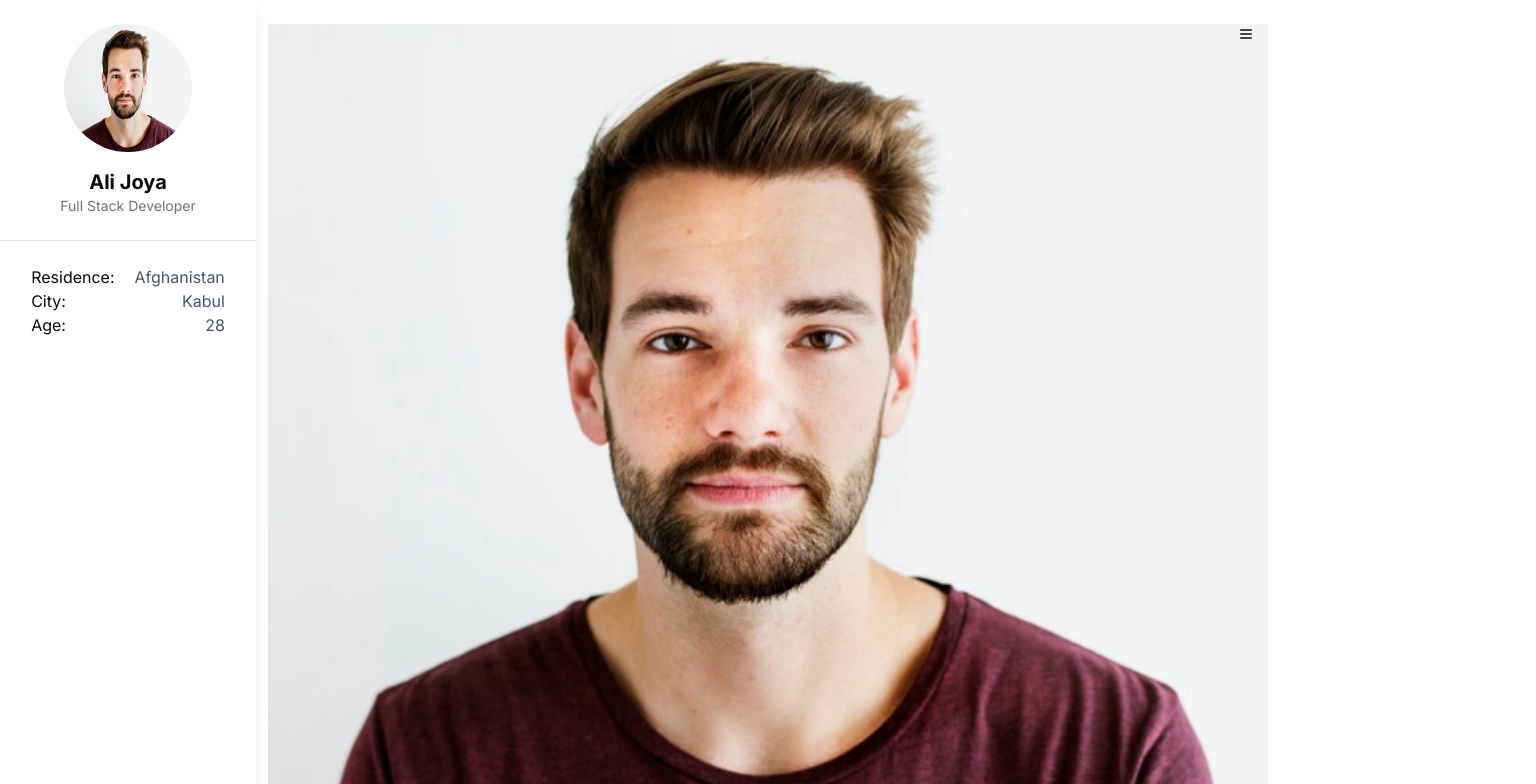
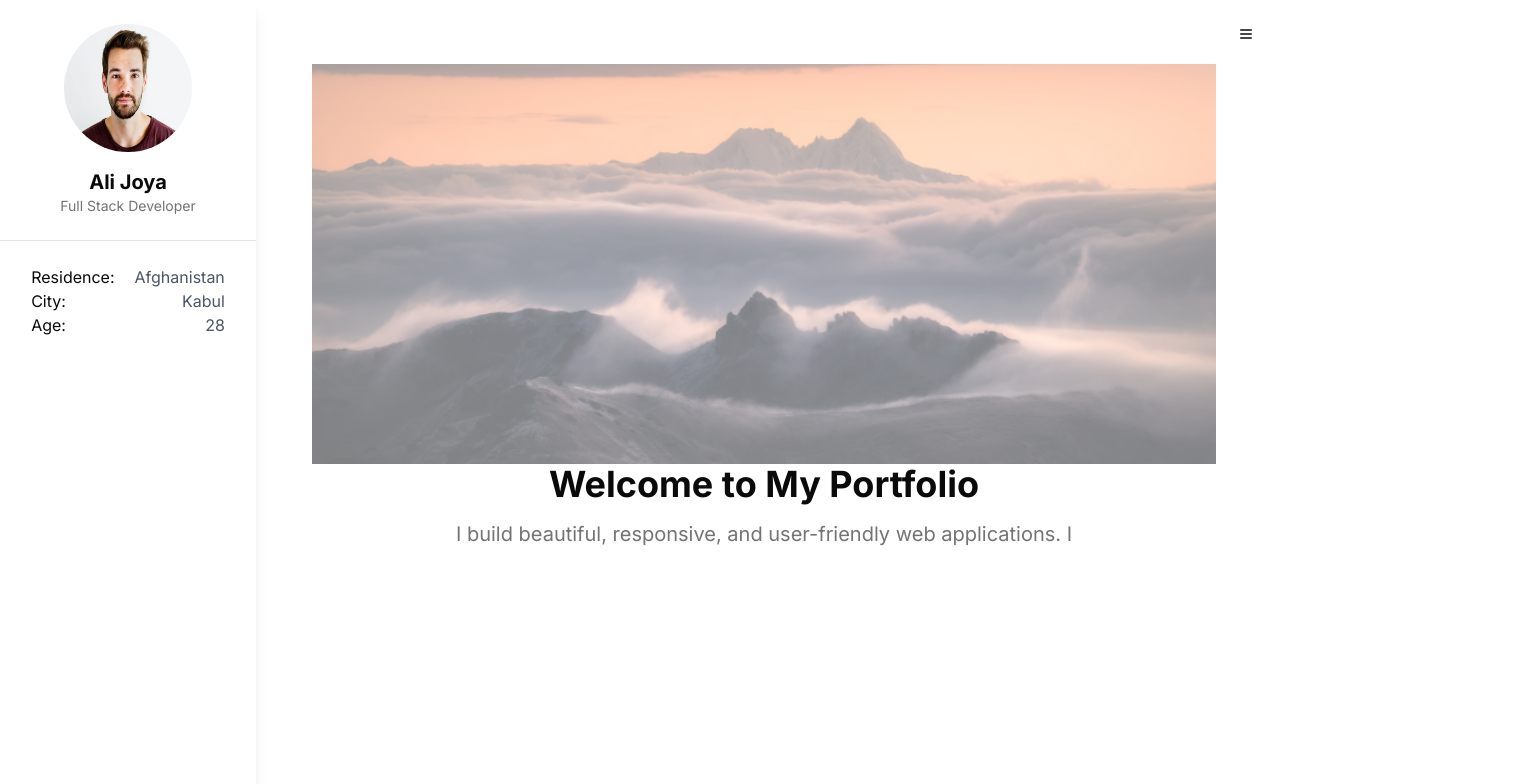
Before and after one commit to alinexon/my-portfolio, a Next.js app: page / in a window 1280 px wide. Shown: the top 784 px of the page, 1536 px wide, since content can reach past the window. Built offline with nearby package versions, Linux system fonts and the light colour scheme.

Commit message:
add fexed size to the project

```diff
--- a/src/components/main-content.tsx
+++ b/src/components/main-content.tsx
@@ -1,35 +1,30 @@
 "use client";
 
 import Image from "next/image";
-import React from "react";
 
 type Props = {
   isRightSidebarOpen: boolean;
 };
 
-function MainContant({ isRightSidebarOpen }: Props) {
+function MainContent({ isRightSidebarOpen }: Props) {
   return (
     <main
-      className={`transition-all duration-300 px-4 py-6 min-h-screen relative z-10 ${
-        isRightSidebarOpen ? "lg:mr-64 " : "lg:-mr-64"
+      className={`transition-all duration-300 px-16 py-16 min-h-screen relative z-10 lg:ml-62 ${
+        isRightSidebarOpen ? "lg:translate-x-[-12rem]" : "lg:translate-x-0"
       }`}
     >
       <section id="home" className="min-h-screen">
-        <div className="max-w-[1000px] h-64 mx-auto text-center">
+        <div className="w-full h-16 mx-auto text-center">
           <Image
-            src="/images/profileimg.png"
+            src="/images/mountain.png"
             alt="bg Photo"
             width={1000}
             height={300}
+            className="h-[400px] w-[1200px] opacity-50"
           />
           <h1 className="text-4xl font-bold mb-4">Welcome to My Portfolio</h1>
           <p className="text-xl text-muted-foreground">
             I build beautiful, responsive, and user-friendly web applications. I
-            build beautiful, responsive, and user-friendly web applications. I
-            build beautiful, responsive, and user-friendly web applications. I
-            build beautiful, responsive, and user-friendly web applications. I
-            build beautiful, responsive, and user-friendly web applications. I
-            build beautiful, responsive, and user-friendly web applications. I
           </p>
         </div>
       </section>
@@ -37,4 +32,45 @@ function MainContant({ isRightSidebarOpen }: Props) {
   );
 }
 
-export default MainContant;
+export default MainContent;
+
+// "use client";
+
+// import Image from "next/image";
+// import React from "react";
+
+// type Props = {
+//   isRightSidebarOpen: boolean;
+// };
+
+// function MainContant({ isRightSidebarOpen }: Props) {
+//   return (
+//     <main
+//       className={`transition-all duration-300 px-4 py-6 min-h-screen relative z-10 ${
+//         isRightSidebarOpen ? "lg:mr-64 " : "lg:-mr-64"
+//       }`}
+//     >
+//       <section id="home" className="min-h-screen">
+//         <div className="max-w-[1000px] h-64 mx-auto text-center">
+//           <Image
+//             src="/images/profileimg.png"
+//             alt="bg Photo"
+//             width={1000}
+//             height={300}
+//           />
+//           <h1 className="text-4xl font-bold mb-4">Welcome to My Portfolio</h1>
+//           <p className="text-xl text-muted-foreground">
+//             I build beautiful, responsive, and user-friendly web applications. I
+//             build beautiful, responsive, and user-friendly web applications. I
+//             build beautiful, responsive, and user-friendly web applications. I
+//             build beautiful, responsive, and user-friendly web applications. I
+//             build beautiful, responsive, and user-friendly web applications. I
+//             build beautiful, responsive, and user-friendly web applications. I
+//           </p>
+//         </div>
+//       </section>
+//     </main>
+//   );
+// }
+
+// export default MainContant;
```
